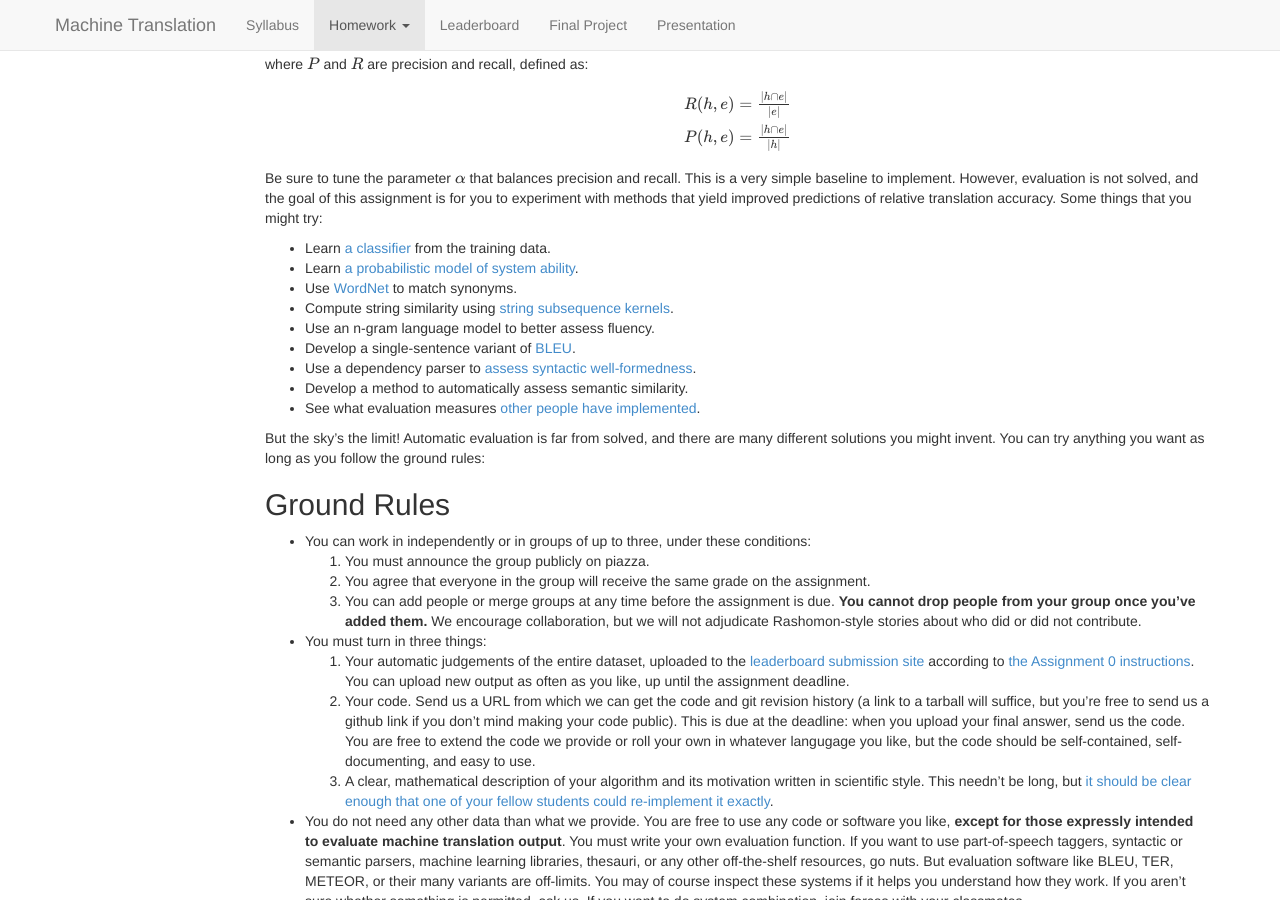
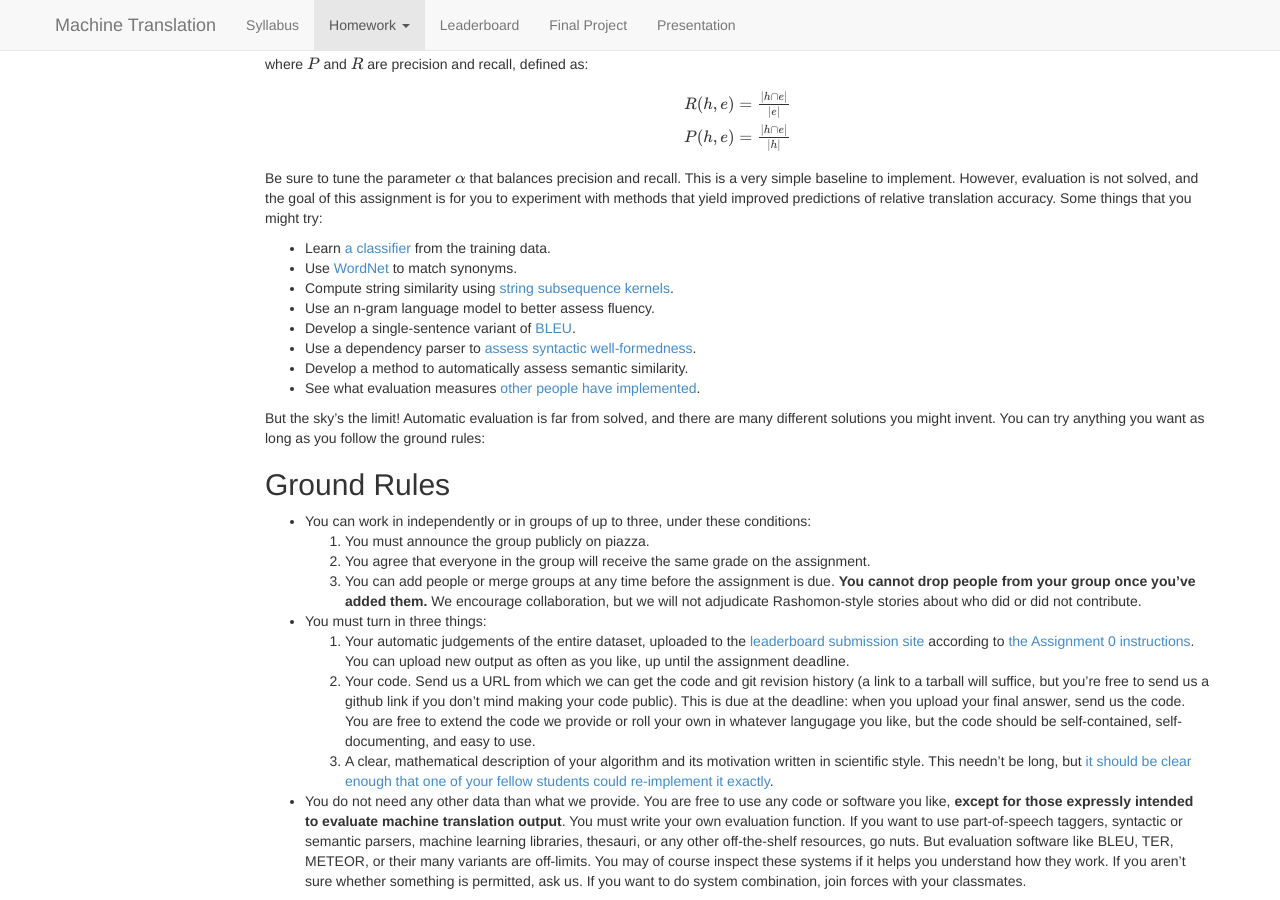
Before and after one commit to mt-class/jhu, a Jekyll site: the page built from hw3.md, in a window 1280 px wide and 900 px high, scrolled down 1063 px. Built offline with Jekyll 4.4.1, drawn with Linux system fonts in a browser that asks for light colours; nearby versions of some CDN libraries; formulas are drawn with MathJax 3.

Commit message:
Update hw3

```diff
--- a/hw3.md
+++ b/hw3.md
@@ -97,7 +97,6 @@ that yield improved predictions of relative translation accuracy. Some
 things that you might try:
 
 * Learn [a classifier](http://aclweb.org/anthology//W/W11/W11-2113.pdf) from the training data.
-* Learn [a probabilistic model of system ability](http://aclweb.org/anthology//P/P13/P13-1139.pdf).
 * Use [WordNet](http://wordnet.princeton.edu/) to match synonyms.
 * Compute string similarity using [string subsequence kernels](http://jmlr.org/papers/volume2/lodhi02a/lodhi02a.pdf).
 * Use an n-gram language model to better assess fluency.
```
